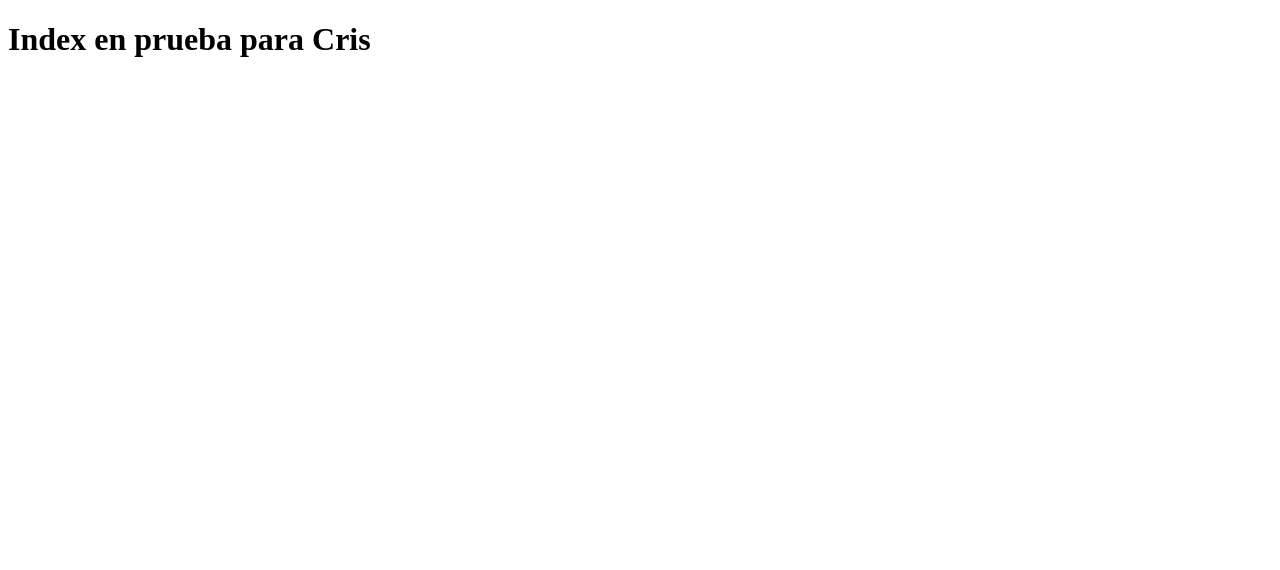
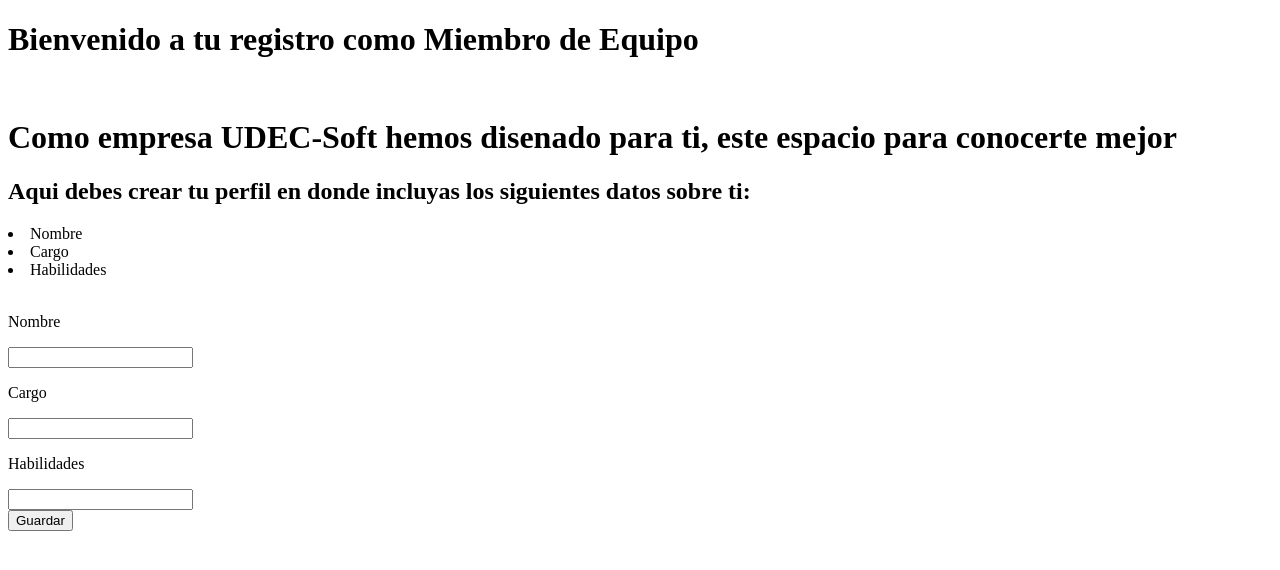
Before and after one commit to julianacastilloaraujo/UDEC-Soft, a plain HTML site: page src/templates/index.html in a window 1280 px wide. Drawn offline with Linux system fonts and the light colour scheme.

Commit message:
Creo form de Miembro Equipo

```diff
--- a/src/templates/index.html
+++ b/src/templates/index.html
@@ -3,9 +3,28 @@
 <head>
     <meta charset="UTF-8">
     <meta name="viewport" content="width=device-width, initial-scale=1.0">
-    <title>Prueba</title>
+    <title>Miembro Equipo</title>
 </head>
 <body>
-    <h1>Index en prueba para Cris</h1>
+    <h1>Bienvenido a tu registro como Miembro de Equipo</h1>
+    <br>
+    <h1>Como empresa UDEC-Soft hemos disenado para ti, este espacio para conocerte mejor</h1>
+    <h2>Aqui debes crear tu perfil en donde incluyas los siguientes datos sobre ti:</h2>
+    <li>Nombre</li>
+    <li>Cargo</li>
+    <li>Habilidades</li>
+    <br>
+    <form action="/guardar_miembroequipo" method="post">
+        <p>Nombre</p>
+        <input type="text" name="nombre">
+        <br>
+        <p>Cargo</p>
+        <input type="text" name="cargo">
+        <br>
+        <p>Habilidades</p>
+        <input type="text" name="habilidades">
+        <br>
+        <button type="submit">Guardar</button>
+    </form>
 </body>
 </html>
```
